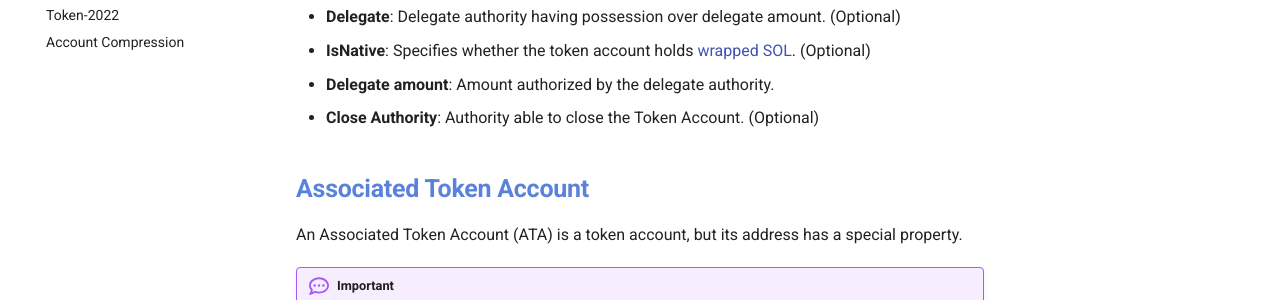
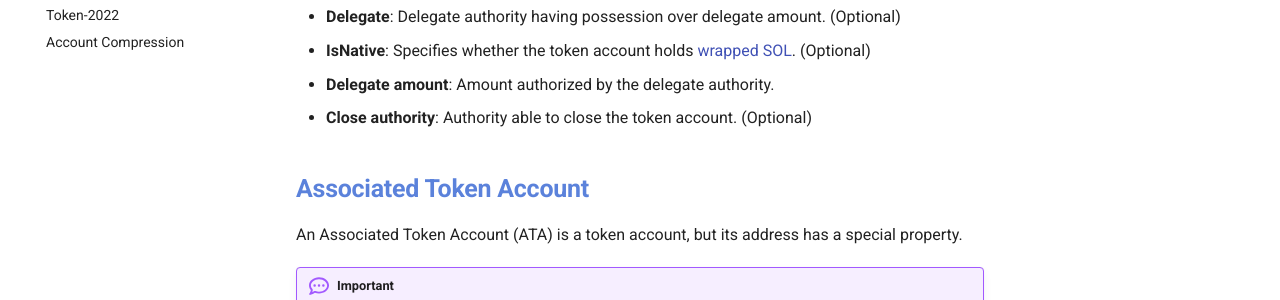
Before and after one commit to vmpyre/solana-handbook, an MkDocs documentation site: the page built from docs/handbook/chapter4/token-account.md, in a window 1280 px wide and 900 px high, scrolled down 675 px. Shown: the part 174-474 px from the top of the window. Built offline with MkDocs 1.6.1 and Material for MkDocs 9.7.7, drawn with Linux system fonts in a browser that asks for light colours; comment, search, counter and statistics services are not loaded.

```diff
--- a/docs/handbook/chapter4/token-account.md
+++ b/docs/handbook/chapter4/token-account.md
@@ -19,7 +19,7 @@ Additional fields:
 - **Delegate**: Delegate authority having possession over delegate amount. (Optional)
 - **IsNative**: Specifies whether the token account holds [wrapped SOL](https://spl.solana.com/token#wrapping-sol). (Optional)
 - **Delegate amount**: Amount authorized by the delegate authority.
-- **Close Authority**: Authority able to close the Token Account. (Optional)
+- **Close authority**: Authority able to close the token account. (Optional)
 
 
 ## Associated Token Account
```
